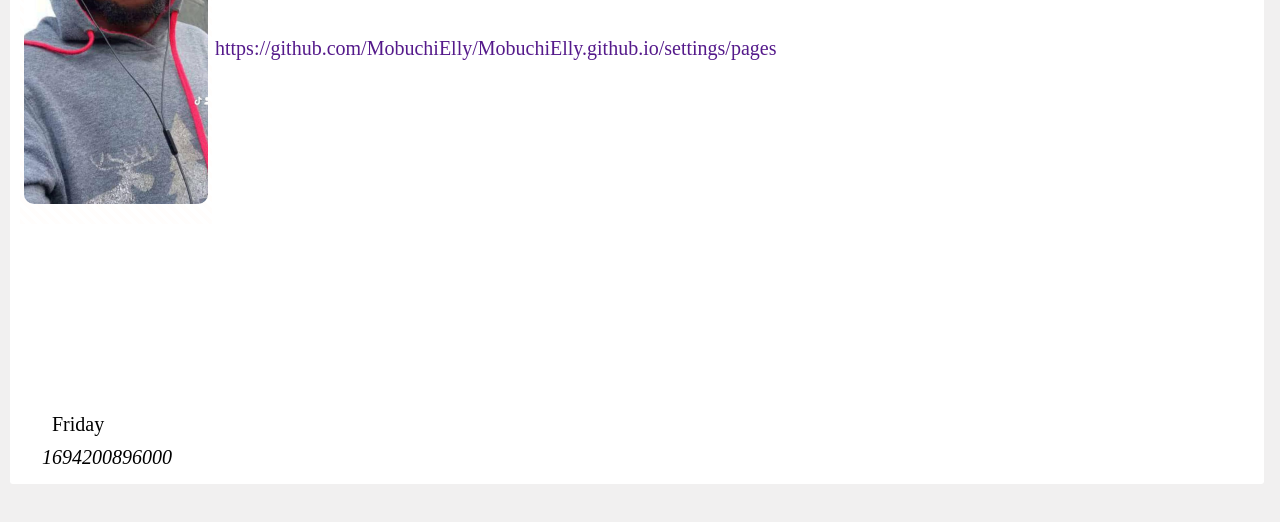
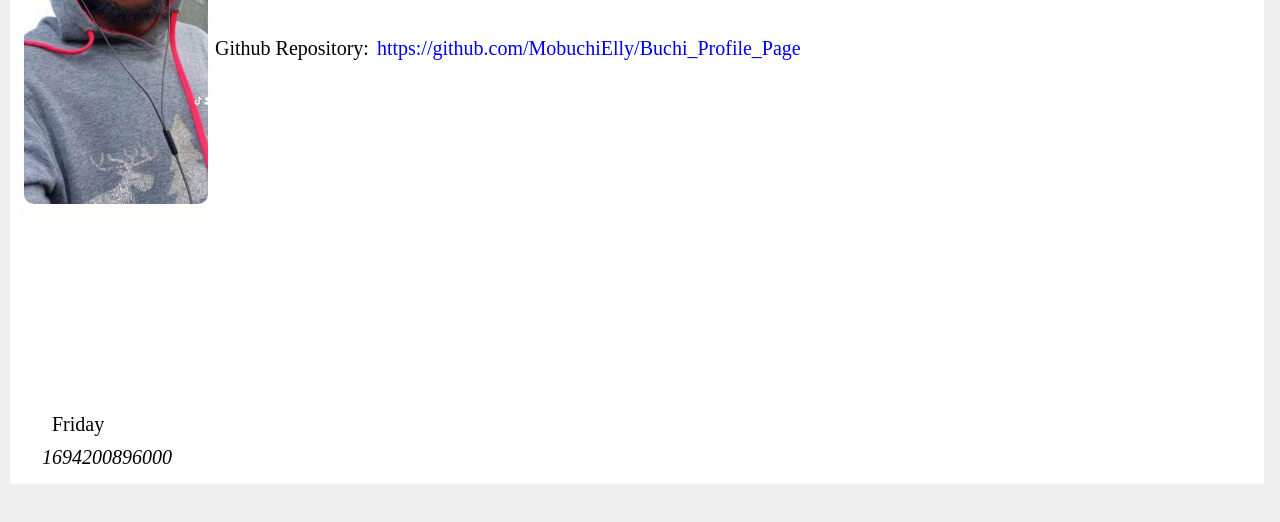
Before and after one commit to MobuchiElly/Buchi_Profile_Page, a plain HTML site: page index.html in a window 1280 px wide. Shown: the part 256-778 px from the top of the page. Drawn offline with Linux system fonts and the light colour scheme.

Commit message:
Profile_Page

```diff
--- a/index.css
+++ b/index.css
@@ -73,14 +73,18 @@ body {
     text-decoration:underline;
 }
 
+#githubLink #gitSource {
+    font-family:'Times New Roman', Times, serif;
+    margin-left: 3px;
+    font-size: 20px;
+}
+
 .img-div {
     display: flex;
     align-items: center;
     justify-content: center;
     width: 15vw;
     height: 50vh;
-    /* padding:0;
-    margin: 0; */
     background: repeating-linear-gradient(45deg, #fffcfaa5 0%,#fffcfaa5 1%, transparent 1%, transparent 2%);
 }
 
@@ -93,9 +97,7 @@ body {
 }
 
 .footer-section{
-    /* position: absolute; */
     bottom:40px;
-    /* left: 25px; */
     padding: 0 0 15px 32px;
 }
 .footer-section #weekDay {
@@ -110,14 +112,3 @@ body {
     font-size: 20px;
     font-style: italic;
 }
-
-/* @media (max-width: 768px) {
-    .flex-container {
-      flex-direction: column;
-    }
-
-    #githubLink {
-      top: 0;
-      margin-top: 20px;
-    }
-  } */
--- a/index.html
+++ b/index.html
@@ -14,7 +14,7 @@
             <div class="info-section">
                 <h1 data-testid="slackUserName">Eleazer Mobuchi Ugwu</h1>
                 <div id="track" data-testid="myTrack"><p>Frontend Developer</p></div>
-                <div id="githubLink" data-testid=“githubURL”><a href="">https://github.com/MobuchiElly/MobuchiElly.github.io/settings/pages</a>
+                <div id="githubLink" data-testid=“githubURL”><span  id="gitSource">Github Repository: </span><a href="https://github.com/MobuchiElly/Buchi_Profile_Page">https://github.com/MobuchiElly/Buchi_Profile_Page</a>
                 </div>
             </div>
             <div class="img-div">
```
